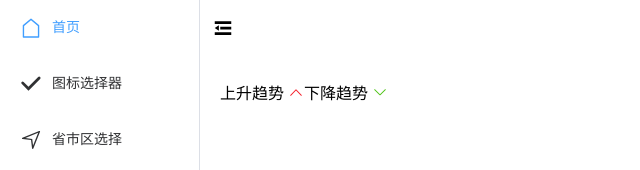
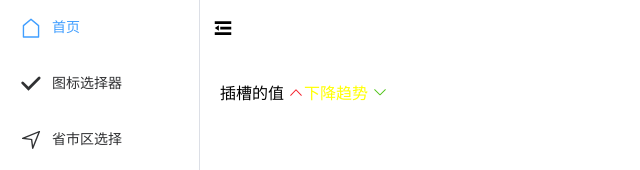
Before and after one commit to jgorijinal/element-component, a Vue app: page /#/trend in a window 1280 px wide. Shown: the top 170 px of the page, without its empty margins (0-640 px from the left). Built offline with nearby package versions, Linux system fonts and the light colour scheme.

Commit message:
趋势组件的的自定义图标,自定义颜色

```diff
--- a/src/components/trend/src/index.vue
+++ b/src/components/trend/src/index.vue
@@ -1,19 +1,34 @@
 <template>
   <div class="container">
     <div class="trend">
-      <div class="text">{{ text }}</div>
+      <div class="text" :style="{ color: textColor }">
+        <slot v-if="slots.default"></slot>
+        <div v-else>{{ text }}</div>
+      </div>
       <div class="icon">
-        <el-icon-arrow-up
+        <!-- <el-icon-arrow-up
           v-if="type === 'up'"
           :style="{ color: upIconColor }"
         />
-        <el-icon-arrow-down v-else :style="{ color: downIconColor }" />
+        <el-icon-arrow-down v-else :style="{ color: downIconColor }" /> -->
+        <component
+          :is="`el-icon${toLine(upIcon)}`"
+          v-if="type === 'up'"
+          :style="{ color: upIconColor }"
+        ></component>
+        <component
+          :is="`el-icon${toLine(downIcon)}`"
+          v-else
+          :style="{ color: downIconColor }"
+        ></component>
       </div>
     </div>
   </div>
 </template>
 
 <script setup lang="ts">
+import { useSlots, computed } from "vue";
+import { toLine } from "../../../utils";
 const props = defineProps({
   // 趋势类型
   type: {
@@ -32,6 +47,29 @@ const props = defineProps({
     type: String,
     default: "#52c41a",
   },
+  upTextColor: {
+    type: String,
+    default: "black",
+  },
+  downTextColor: {
+    type: String,
+    default: "black",
+  },
+  upIcon: {
+    type: String,
+    default: "ArrowUp",
+  },
+  downIcon: {
+    type: String,
+    default: "ArrowDown",
+  },
+});
+// 对插槽的处理
+const slots = useSlots();
+
+// 计算文字颜色
+const textColor = computed(() => {
+  return props.type === "up" ? props.upTextColor : props.downTextColor;
 });
 </script>
 
--- a/src/views/trend/index.vue
+++ b/src/views/trend/index.vue
@@ -1,6 +1,6 @@
 <template>
-  <trend text="上升趋势"></trend>
-  <trend text="下降趋势" type="down"></trend>
+  <trend text="上升趋势">插槽的值</trend>
+  <trend text="下降趋势" type="down" downTextColor="yellow"></trend>
 </template>
 <script setup lang="ts"></script>
 
```
